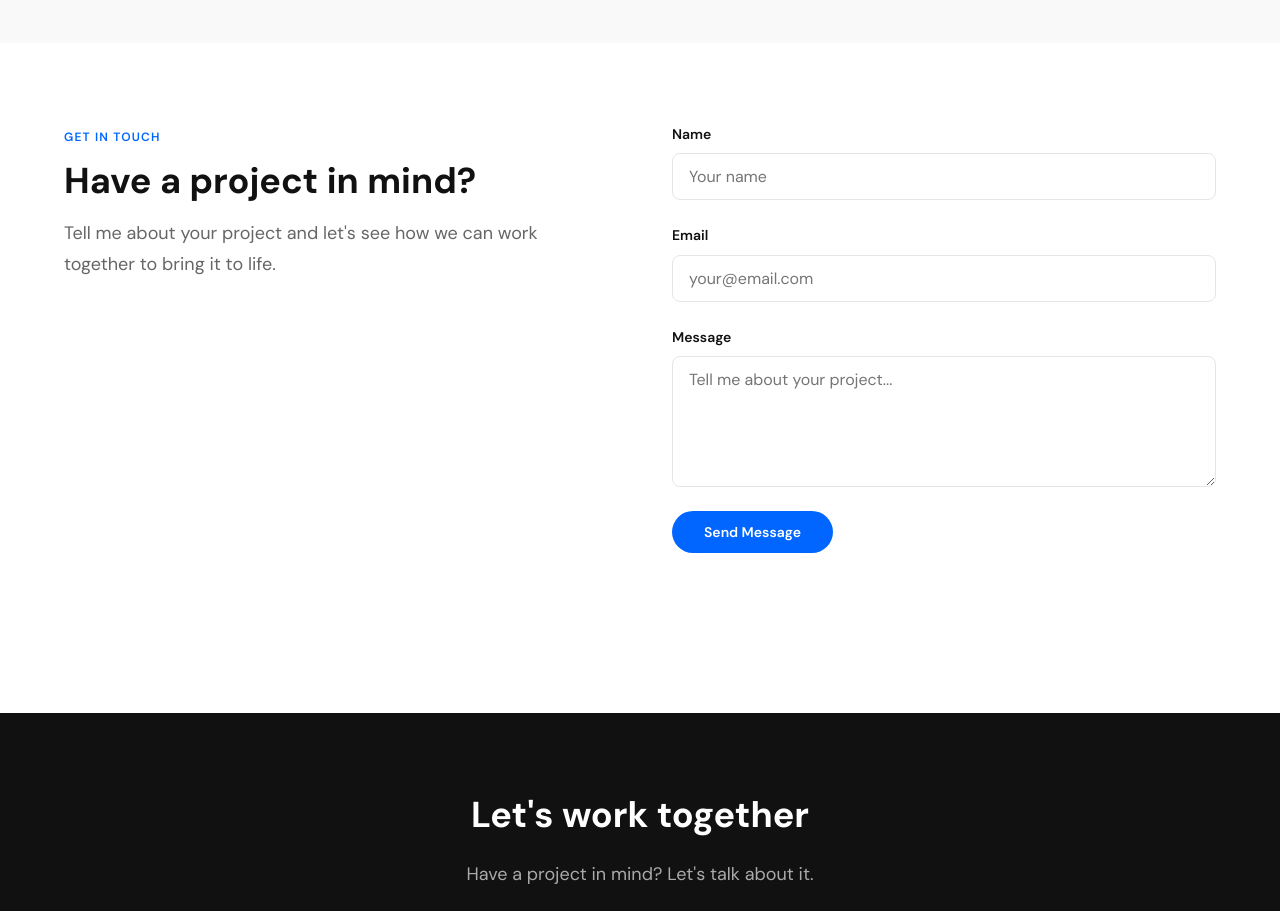
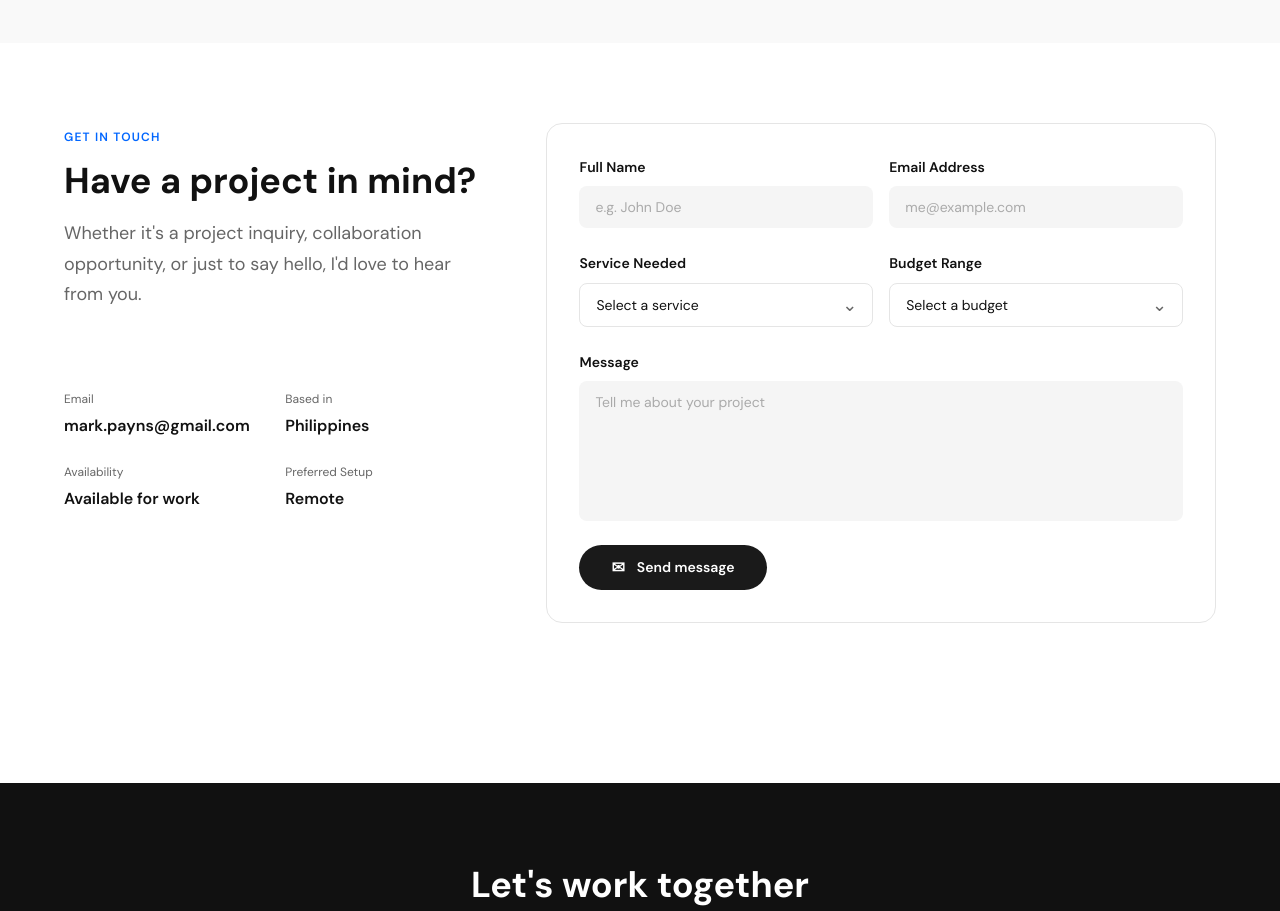
Before and after one commit to chris-paynaganan/portfolio, a React (Vite) app: page / in a window 1280 px wide. Shown: the part 2280-3191 px from the top of the page. Built offline with nearby package versions, Linux system fonts and the light colour scheme.

Commit message:
update home inquiry form to match contact form design

```diff
--- a/src/sections/HomeInquiry.jsx
+++ b/src/sections/HomeInquiry.jsx
@@ -2,12 +2,21 @@ import { useState } from 'react'
 import SectionHeader from '../components/SectionHeader'
 import styles from './HomeInquiry.module.css'
 
+const services = ['Web Design', 'Web Development', 'Branding', 'Design & Development', 'Other']
+const budgets = ['Less than $500', '$500 - $1,000', '$1,000 - $3,000', '$3,000 - $5,000', '$5,000+']
+
+const infoItems = [
+  { label: 'Email', value: 'mark.payns@gmail.com', href: 'mailto:mark.payns@gmail.com' },
+  { label: 'Based in', value: 'Philippines' },
+  { label: 'Availability', value: 'Available for work' },
+  { label: 'Preferred Setup', value: 'Remote' },
+]
+
 function HomeInquiry() {
   const [formData, setFormData] = useState({
-    name: '',
-    email: '',
-    message: ''
+    name: '', email: '', service: '', budget: '', message: '',
   })
+  const [submitted, setSubmitted] = useState(false)
 
   const handleChange = (e) => {
     setFormData({ ...formData, [e.target.name]: e.target.value })
@@ -15,47 +24,108 @@ function HomeInquiry() {
 
   const handleSubmit = (e) => {
     e.preventDefault()
-    console.log('Form submitted:', formData)
-    // Will wire up to a real service later
-    alert('Message sent! I will get back to you soon.')
-    setFormData({ name: '', email: '', message: '' })
+    setSubmitted(true)
+    setFormData({ name: '', email: '', service: '', budget: '', message: '' })
   }
 
   return (
     <section className={styles.section}>
-      <div className="container">
-        <div className={styles.inner}>
-          <div className={styles.left}>
+      <div className={`container ${styles.inner}`}>
+
+        {/* Left — Info */}
+        <div className={styles.info}>
           <SectionHeader
             label="Get In Touch"
             title="Have a project in mind?"
-              subtitle="Tell me about your project and let's see how we can work together to bring it to life."
+            subtitle="Whether it's a project inquiry, collaboration opportunity, or just to say hello, I'd love to hear from you."
           />
+          <div className={styles.infoGrid}>
+            {infoItems.map((item) => (
+              <div key={item.label} className={styles.infoItem}>
+                <span className={styles.infoLabel}>{item.label}</span>
+                {item.href ? (
+                  <a href={item.href} className={styles.infoValue}>{item.value}</a>
+                ) : (
+                  <span className={styles.infoValue}>{item.value}</span>
+                )}
               </div>
+            ))}
+          </div>
+        </div>
+
+        {/* Right — Form */}
+        <div className={styles.formCard}>
+          {submitted ? (
+            <div className={styles.success}>
+              <h3>Message sent!</h3>
+              <p>Thanks for reaching out. I will get back to you within 24-48 hours.</p>
+              <button className={styles.resetBtn} onClick={() => setSubmitted(false)}>
+                Send another message
+              </button>
+            </div>
+          ) : (
             <form className={styles.form} onSubmit={handleSubmit}>
+              <div className={styles.row}>
                 <div className={styles.field}>
-              <label className={styles.label}>Name</label>
+                  <label className={styles.label}>Full Name</label>
                   <input
                     type="text"
                     name="name"
                     value={formData.name}
                     onChange={handleChange}
-                placeholder="Your name"
+                    placeholder="e.g. John Doe"
                     className={styles.input}
                     required
                   />
                 </div>
                 <div className={styles.field}>
-              <label className={styles.label}>Email</label>
+                  <label className={styles.label}>Email Address</label>
                   <input
                     type="email"
                     name="email"
                     value={formData.email}
                     onChange={handleChange}
-                placeholder="your@email.com"
+                    placeholder="me@example.com"
                     className={styles.input}
                     required
                   />
+                </div>
+              </div>
+              <div className={styles.row}>
+                <div className={styles.field}>
+                  <label className={styles.label}>Service Needed</label>
+                  <div className={styles.selectWrapper}>
+                    <select
+                      name="service"
+                      value={formData.service}
+                      onChange={handleChange}
+                      className={styles.select}
+                    >
+                      <option value="">Select a service</option>
+                      {services.map((s) => (
+                        <option key={s} value={s}>{s}</option>
+                      ))}
+                    </select>
+                    <span className={styles.selectArrow}>⌄</span>
+                  </div>
+                </div>
+                <div className={styles.field}>
+                  <label className={styles.label}>Budget Range</label>
+                  <div className={styles.selectWrapper}>
+                    <select
+                      name="budget"
+                      value={formData.budget}
+                      onChange={handleChange}
+                      className={styles.select}
+                    >
+                      <option value="">Select a budget</option>
+                      {budgets.map((b) => (
+                        <option key={b} value={b}>{b}</option>
+                      ))}
+                    </select>
+                    <span className={styles.selectArrow}>⌄</span>
+                  </div>
+                </div>
               </div>
               <div className={styles.field}>
                 <label className={styles.label}>Message</label>
@@ -63,17 +133,20 @@ function HomeInquiry() {
                   name="message"
                   value={formData.message}
                   onChange={handleChange}
-                placeholder="Tell me about your project..."
+                  placeholder="Tell me about your project"
                   className={styles.textarea}
-                rows={5}
+                  rows={6}
                   required
                 />
               </div>
               <button type="submit" className={styles.submit}>
-              Send Message
+                <span className={styles.submitIcon}>✉</span>
+                Send message
               </button>
             </form>
+          )}
         </div>
+
       </div>
     </section>
   )
--- a/src/sections/HomeInquiry.module.css
+++ b/src/sections/HomeInquiry.module.css
@@ -4,15 +4,61 @@
 
 .inner {
   display: grid;
-  grid-template-columns: 1fr 1fr;
+  grid-template-columns: 1fr 1.6fr;
   gap: var(--space-16);
   align-items: start;
+}
+
+.info {
+  display: flex;
+  flex-direction: column;
+  gap: var(--space-8);
+}
+
+.infoGrid {
+  display: grid;
+  grid-template-columns: 1fr 1fr;
+  gap: var(--space-6);
+}
+
+.infoItem {
+  display: flex;
+  flex-direction: column;
+  gap: var(--space-1);
+}
+
+.infoLabel {
+  font-size: var(--text-xs);
+  color: var(--color-text-muted);
+}
+
+.infoValue {
+  font-size: var(--text-base);
+  font-weight: 600;
+  color: var(--color-text);
+  text-decoration: none;
+}
+
+.infoValue:hover {
+  text-decoration: underline;
+}
+
+.formCard {
+  border: 1px solid var(--color-border);
+  border-radius: var(--radius-lg);
+  padding: var(--space-8);
 }
 
 .form {
   display: flex;
   flex-direction: column;
   gap: var(--space-6);
+}
+
+.row {
+  display: grid;
+  grid-template-columns: 1fr 1fr;
+  gap: var(--space-4);
 }
 
 .field {
@@ -31,35 +77,73 @@
 .textarea {
   width: 100%;
   padding: var(--space-3) var(--space-4);
-  border: 1px solid var(--color-border);
+  border: none;
   border-radius: var(--radius-md);
-  font-size: var(--text-base);
+  font-size: var(--text-sm);
   font-family: inherit;
   color: var(--color-text);
-  background-color: var(--color-background);
-  transition: border-color var(--transition-fast);
+  background-color: #f5f5f5;
   outline: none;
+  transition: background-color var(--transition-fast);
 }
 
 .input:focus,
 .textarea:focus {
-  border-color: var(--color-accent);
+  background-color: #eeeeee;
+}
+
+.input::placeholder,
+.textarea::placeholder {
+  color: #aaaaaa;
 }
 
 .textarea {
-  resize: vertical;
-  min-height: 120px;
+  resize: none;
+  min-height: 140px;
+}
+
+.selectWrapper {
+  position: relative;
+}
+
+.select {
+  width: 100%;
+  padding: var(--space-3) var(--space-4);
+  border: 1px solid var(--color-border);
+  border-radius: var(--radius-md);
+  font-size: var(--text-sm);
+  font-family: inherit;
+  color: var(--color-text);
+  background-color: var(--color-background);
+  outline: none;
+  appearance: none;
+  cursor: pointer;
+  transition: border-color var(--transition-fast);
+}
+
+.select:focus {
+  border-color: var(--color-text);
+}
+
+.selectArrow {
+  position: absolute;
+  right: var(--space-4);
+  top: 50%;
+  transform: translateY(-50%);
+  font-size: var(--text-lg);
+  color: var(--color-text-muted);
+  pointer-events: none;
 }
 
 .submit {
   display: inline-flex;
   align-items: center;
-  justify-content: center;
-  padding: var(--space-3) var(--space-8);
-  background-color: var(--color-accent);
+  gap: var(--space-3);
+  background-color: #1a1a1a;
   color: #ffffff;
   border: none;
   border-radius: var(--radius-full);
+  padding: var(--space-3) var(--space-8);
   font-size: var(--text-sm);
   font-weight: 600;
   font-family: inherit;
@@ -72,17 +156,68 @@
   opacity: 0.85;
 }
 
+.submitIcon {
+  font-size: var(--text-base);
+}
+
+.success {
+  display: flex;
+  flex-direction: column;
+  gap: var(--space-4);
+  text-align: center;
+  padding: var(--space-16) var(--space-8);
+}
+
+.success h3 {
+  font-size: var(--text-2xl);
+  font-weight: 700;
+}
+
+.success p {
+  font-size: var(--text-base);
+  color: var(--color-text-muted);
+  line-height: 1.7;
+}
+
+.resetBtn {
+  font-size: var(--text-sm);
+  font-weight: 600;
+  color: var(--color-accent);
+  background: none;
+  border: none;
+  cursor: pointer;
+  font-family: inherit;
+  text-decoration: underline;
+}
+
+/* Tablet */
+@media (min-width: 768px) and (max-width: 1199px) {
+  .inner {
+    grid-template-columns: 1fr;
+    gap: var(--space-10);
+  }
+
+  .infoGrid {
+    grid-template-columns: repeat(4, 1fr);
+  }
+}
+
 /* Mobile */
 @media (max-width: 767px) {
   .inner {
     grid-template-columns: 1fr;
     gap: var(--space-10);
   }
-}
 
-/* Tablet */
-@media (min-width: 768px) and (max-width: 1199px) {
-  .inner {
-    gap: var(--space-10);
+  .infoGrid {
+    grid-template-columns: 1fr 1fr;
+  }
+
+  .formCard {
+    padding: var(--space-6);
+  }
+
+  .row {
+    grid-template-columns: 1fr;
   }
 }
```
Lines whose indentation alone changed are shown as unchanged.
